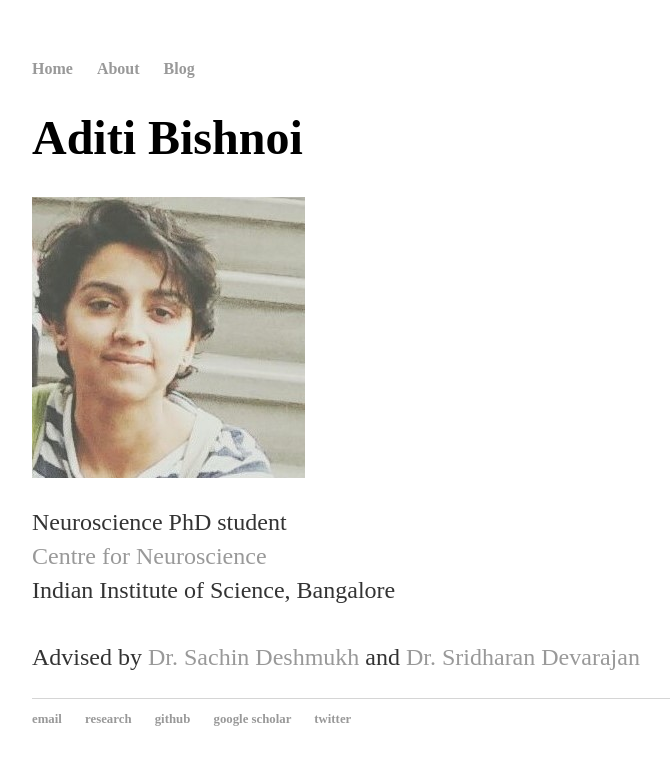
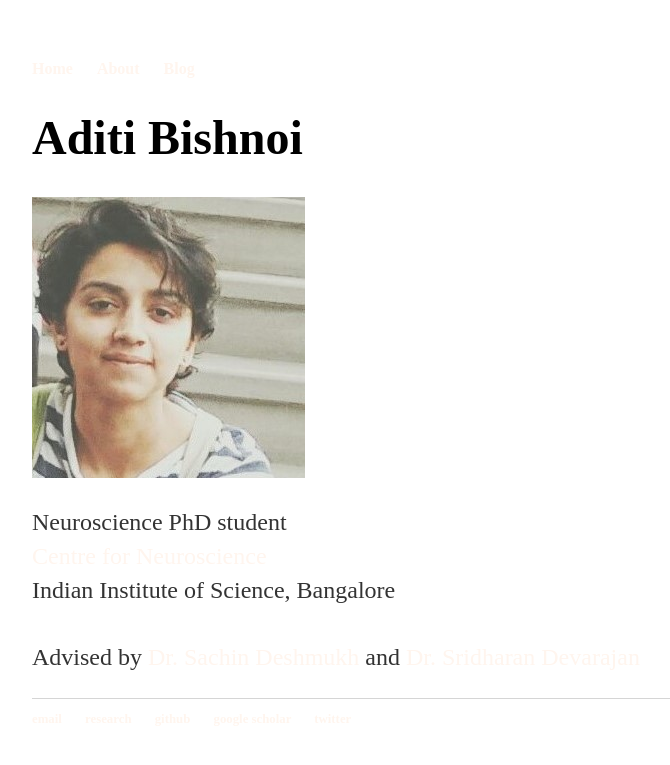
Before and after one commit to AdiBish/adibish.github.io, a Jekyll site: the page built from index.html, in a window 1280 px wide. Shown: the top 765 px of the page, without its empty margins (160-830 px from the left). Built offline with Jekyll 4.4.1, drawn with Linux system fonts in a browser that asks for light colours.

Commit message:
Update main.css

```diff
--- a/css/main.css
+++ b/css/main.css
@@ -14,7 +14,7 @@ nav ul li, footer ul li {
 }
 a {
     text-decoration: none;
-    color: #999;
+    color: #FFF5EE;
 }
 a:hover {
     text-decoration: underline;
```
